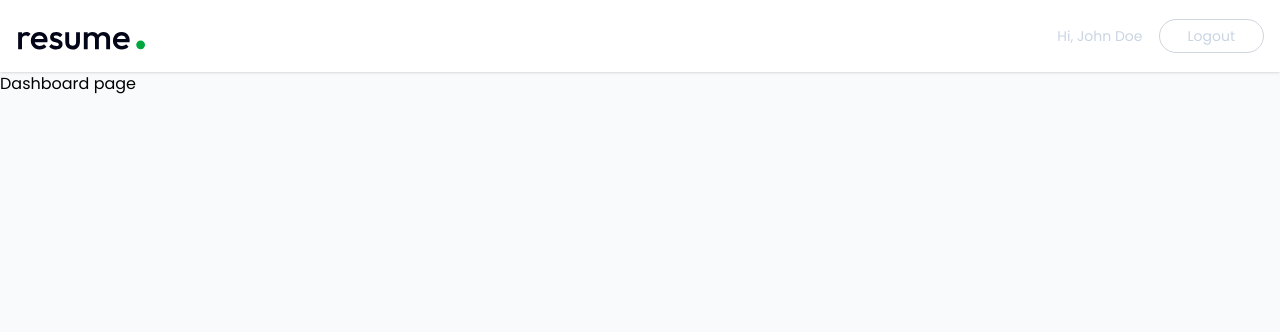
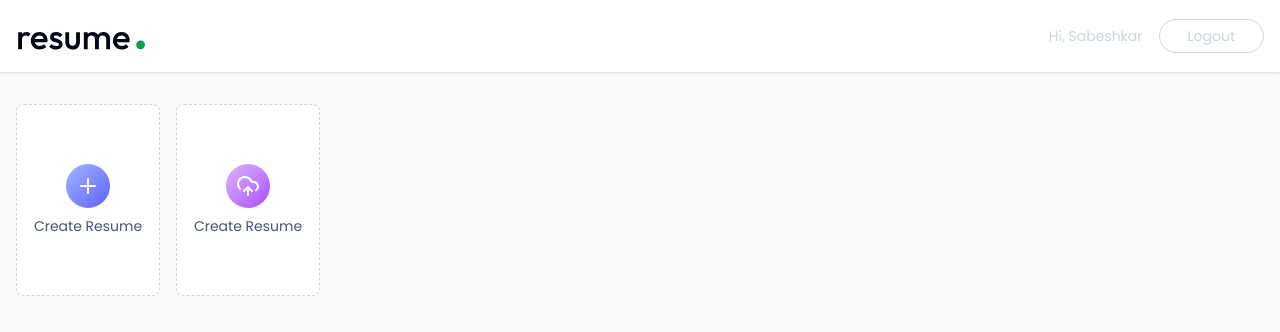
Before and after one commit to VishvaSabeshkar/Ai-Resume-Builder, a React (Vite) app in the folder client/: page /app in a window 1280 px wide. Shown: the top 332 px of the page. Built offline with nearby package versions, Linux system fonts and the light colour scheme; the HTML template or start-up script is replaced by a standard one.

Commit message:
upload and add are done in dashboard

```diff
--- a/client/src/components/Navbar.jsx
+++ b/client/src/components/Navbar.jsx
@@ -2,7 +2,7 @@
 import { Link, useNavigate } from 'react-router-dom';
 
 const Navbar = () => {
-    const user = {name: "John Doe"};
+    const user = {name: "Sabeshkar"};
     const navigate = useNavigate
 
     const logoutUser = () => {
--- a/client/src/pages/Dashboard.jsx
+++ b/client/src/pages/Dashboard.jsx
@@ -1,9 +1,23 @@
 import React from 'react'
+import { PlusIcon, UploadCloud } from "lucide-react";
 
 const Dashboard = () => {
   return (
     <div>
-      <h1>Dashboard page</h1>
+      <div className='max-w-7xl mx-auto px-4 py-8'>
+        <p className='text-2xl font-medium mb-6 bg-gradient-to-r from-slate-600 to-slate-700 bg-clip-text text-transparent sm:hidden'>Welcom, Sabeshkar</p>
+
+        <div className='flex gap-4'>
+          <button className='w-full bg-white sm:max-w-36 h-48 flex flex-col items-center justify-center rounded-lg gap-2 text-slate-600 border border-dashed border-slate-300 group hover:border-indigo-500 hover:shadow-lg transition-all duration-300 cursor-pointer'>
+            <PlusIcon className='size-11 transition-all duration-300 p-2.5 bg-gradient-to-br from-indigo-300 to-indigo-500 text-white rounded-full'/>
+            <p className='text-sm group-hover:text-indigo-600 transition-all duration-300'>Create Resume</p>
+          </button>
+          <button className='w-full bg-white sm:max-w-36 h-48 flex flex-col items-center justify-center rounded-lg gap-2 text-slate-600 border border-dashed border-slate-300 group hover:border-purple-500 hover:shadow-lg transition-all duration-300 cursor-pointer'>
+            <UploadCloud className='size-11 transition-all duration-300 p-2.5 bg-gradient-to-br from-purple-300 to-purple-500 text-white rounded-full'/>
+            <p className='text-sm group-hover:text-purple-600 transition-all duration-300'>Create Resume</p>
+          </button>
+        </div>
+      </div>
     </div>
   )
 }
```
